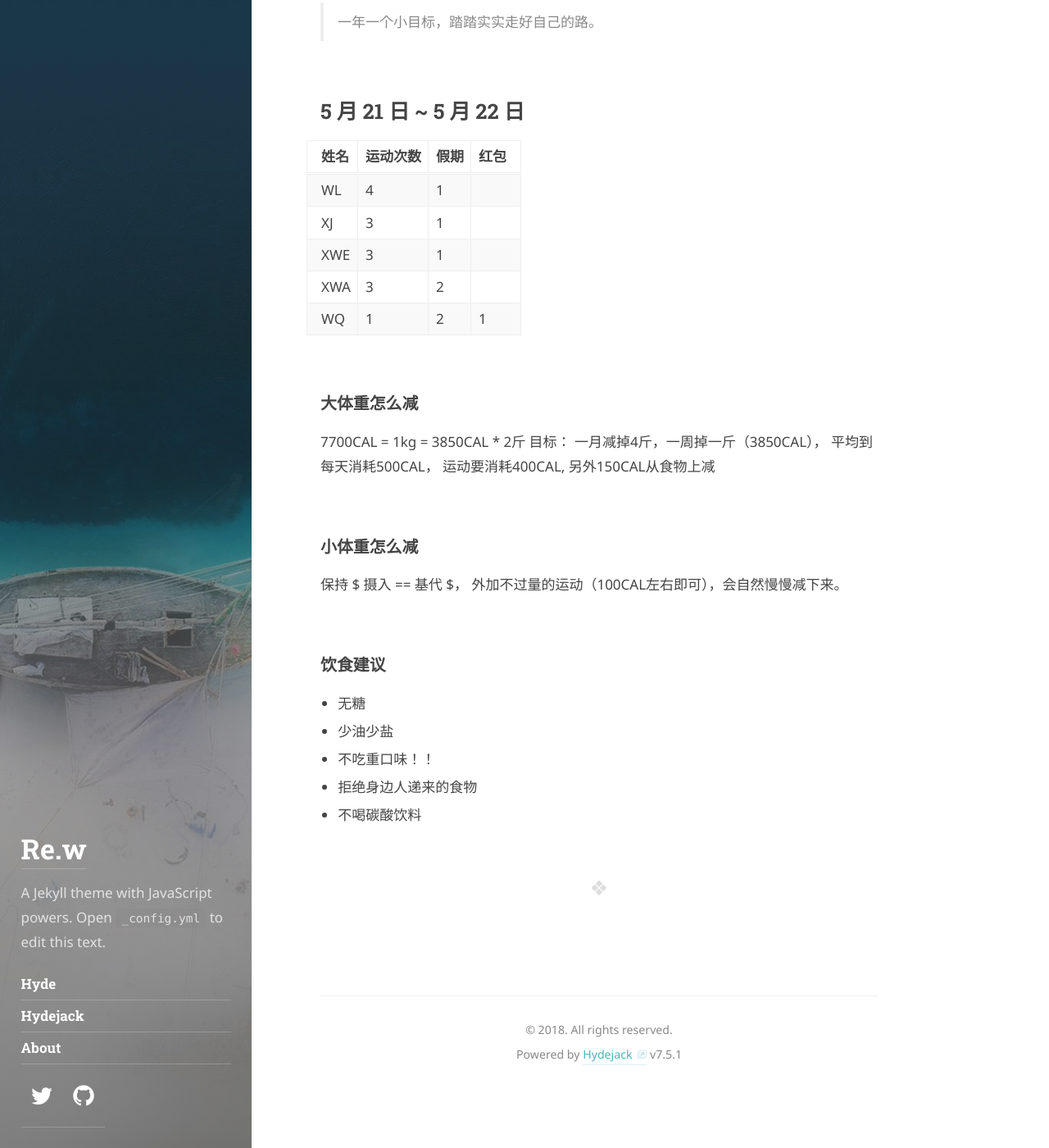
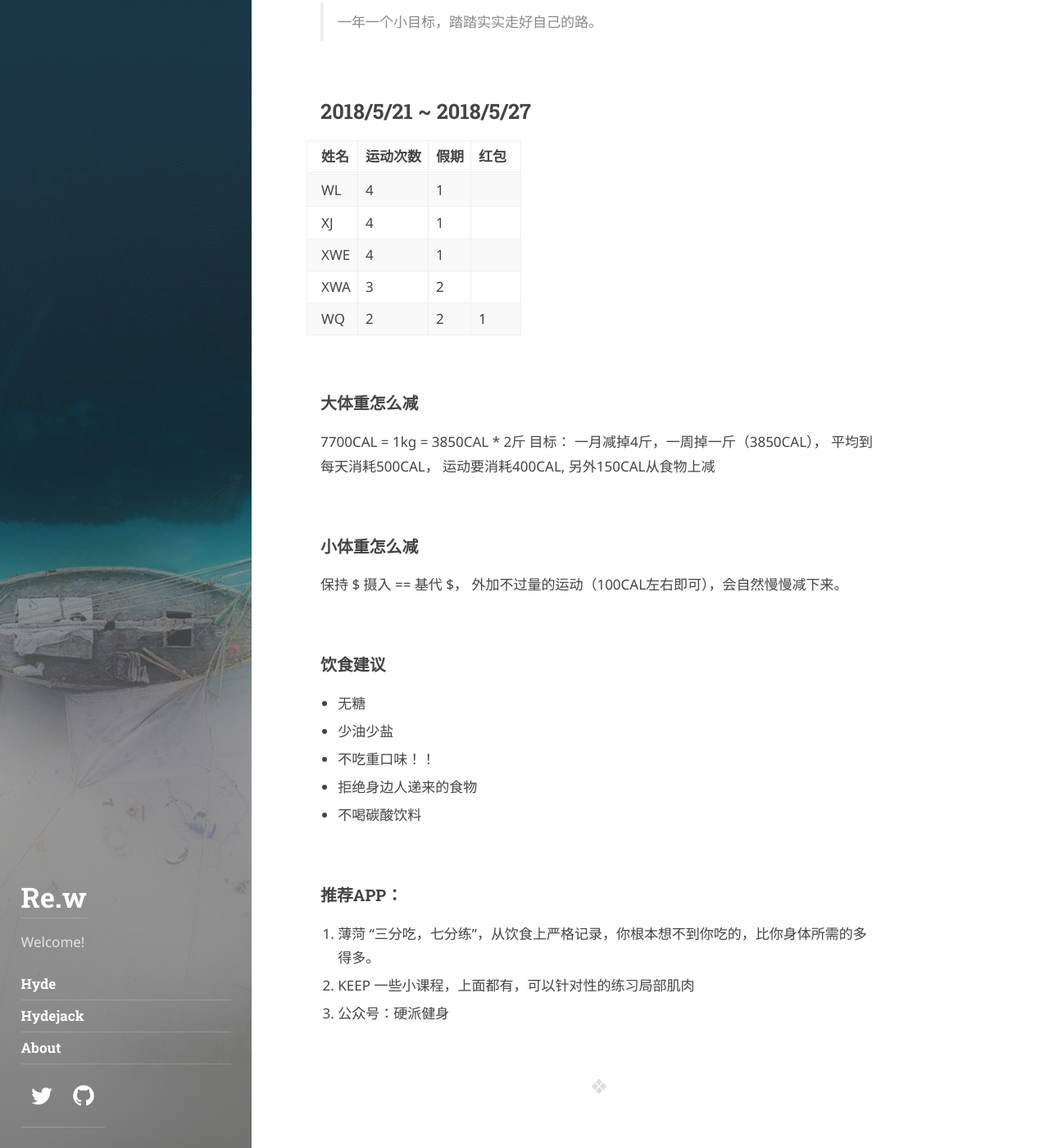
Before and after one commit to wangat2001/wangat2001.github.io, a Jekyll site: the page built from _posts/2018-05-25-weekly_sport_report.md, in a window 1280 px wide and 1400 px high, scrolled down 374 px. Shown: the whole window at 82% size. Built offline with Jekyll 4.4.1, drawn with Linux system fonts in a browser that asks for light colours; some web fonts are replaced.

Commit message:
update weely report

```diff
--- a/_config.yml
+++ b/_config.yml
@@ -31,8 +31,7 @@ description:           >
 
 # A shorter description for the sidebar.
 tagline:               >
-  A Jekyll theme with JavaScript powers.
-  Open `_config.yml` to edit this text.
+  Welcome!
 
 # A list of keywords for your blog
 keywords:              []
--- a/_posts/2018-05-25-weekly_sport_report.md
+++ b/_posts/2018-05-25-weekly_sport_report.md
@@ -12,16 +12,16 @@ tags: [gym]
 > 一年一个小目标，踏踏实实走好自己的路。
 
 
-## 5 月 21 日 ~  5 月 22 日
+## 2018/5/21  ~  2018/5/27
 
 
 | 姓名 | 运动次数           | 假期 | 红包|
 |:----|:------------------|:------| --- |
 | WL  | 4 | 1 |   |
-| XJ  | 3  | 1 |   |
-| XWE | 3  | 1|   |
+| XJ  | 4 | 1 |   |
+| XWE | 4  | 1|   |
 | XWA | 3 | 2|   |
-| WQ  | 1 | 2| 1 |
+| WQ  | 2 | 2| 1 |
 
 
 
@@ -39,3 +39,10 @@ tags: [gym]
  - 不吃重口味！！
  - 拒绝身边人递来的食物
  - 不喝碳酸饮料
+
+### 推荐APP：
+1. 薄菏
+   “三分吃，七分练”，从饮食上严格记录，你根本想不到你吃的，比你身体所需的多得多。
+2. KEEP
+   一些小课程，上面都有，可以针对性的练习局部肌肉
+3. 公众号：硬派健身
```
Also changed, not shown: _posts/2017-03-22-website_building_log.md (+3 -0 lines), Gemfile.lock.
